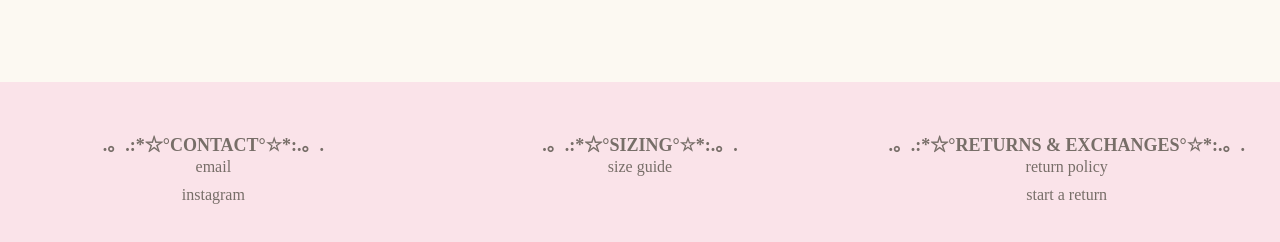
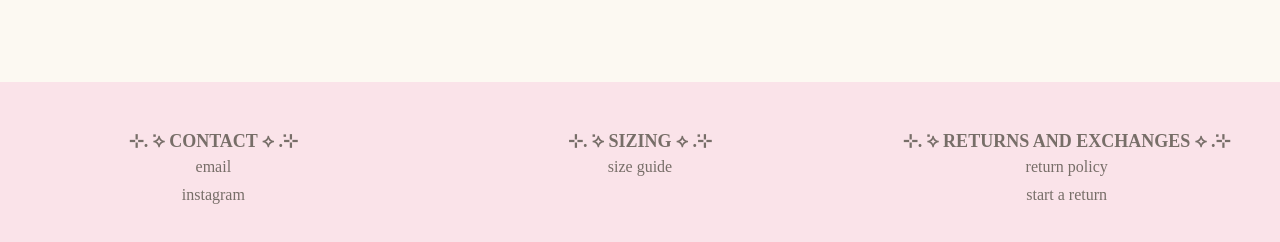
Before and after one commit to reloveapparel/newrep, a plain HTML site: page soInLovePanty.html in a window 1280 px wide. Shown: the part 1606-1848 px from the top of the page. Drawn offline with Linux system fonts and the light colour scheme; a web font is replaced by a local one.

Commit message:
Update soInLovePanty.html

```diff
--- a/soInLovePanty.html
+++ b/soInLovePanty.html
@@ -70,14 +70,14 @@
         </div>
 <!------------------------------------------------------------footer-->
         <div class="footer-grid">
-            <div class="a"><b>.。.:*☆°CONTACT°☆*:.。.</b></div>
+            <div class="a"><b>⊹. ݁⟡ CONTACT ⟡ ݁.⊹</b></div>
             <span class="shortA">CONTACT</span>
             <div class="b"><a href="mailto: reloveapparelcontact@gmail.com">email</a></div>
             <div class="c"><a href="https://www.instagram.com/reloveapparelstore/">instagram</a></div>
-            <div class="d"><b>.。.:*☆°SIZING°☆*:.。.</b></div>
+            <div class="d"><b>⊹. ݁⟡ SIZING ⟡ ݁.⊹</b></div>
             <span class="shortD">SIZING</span>
             <div class="e"><a href="sizeGuide.html">size guide</a></div>
-            <div class="g"><b>.。.:*☆°RETURNS & EXCHANGES°☆*:.。.</b></div>
+            <div class="g"><b>⊹. ݁⟡ RETURNS AND EXCHANGES ⟡ ݁.⊹</b></div>
             <span class="shortG">RETURNS</span>
             <div class="h"><a href="returnPolicy.html">return policy</a></div>
             <div class="i"><a href="https://forms.gle/XzzrfYyJif7LMMop7">start a return</a></div>
```
